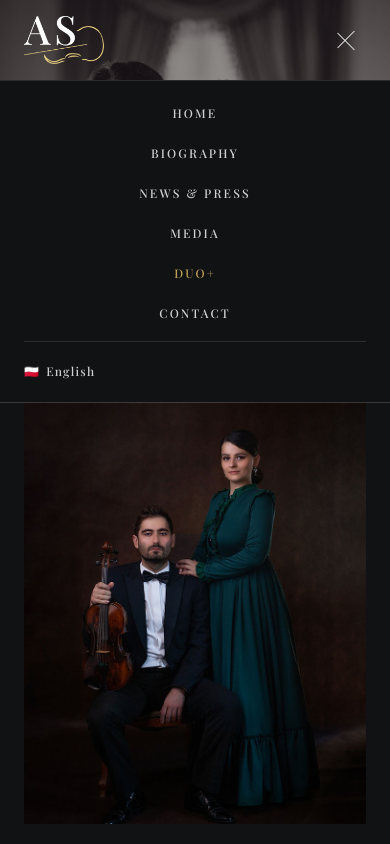
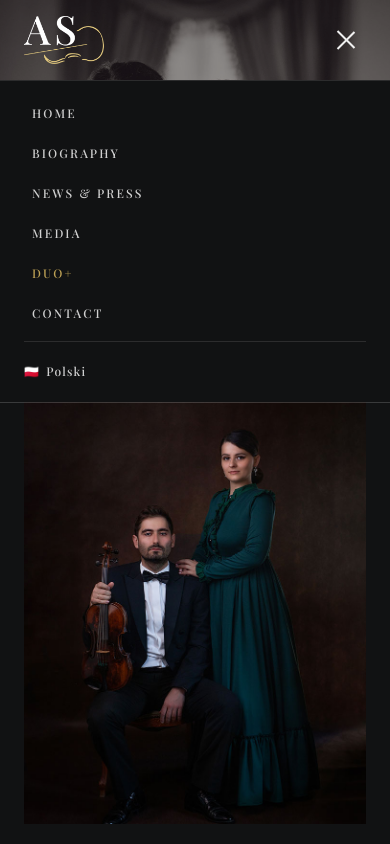
Before and after one commit to HeatGub/Adrian-site, a Next.js app: page /en/duo in a window 390 px wide. Both pictures are taken after a click on the button "Toggle menu". Shown: the top 844 px of the page. Built offline with nearby package versions, Linux system fonts and the light colour scheme; a web font is replaced by a local one.

Commit message:
Improve mobile navbar

```diff
--- a/src/components/LanguageSwitcher.tsx
+++ b/src/components/LanguageSwitcher.tsx
@@ -10,7 +10,7 @@ interface LanguageSwitcherProps {
 }
 
 const FLAGS: Record<Locale, string> = { en: "🇵🇱", pl: "🇬🇧" };
-const LABELS: Record<Locale, string> = { en: "English", pl: "Polski" };
+const LABELS: Record<Locale, string> = { en: "Polski", pl: "English" };
 
 export default function LanguageSwitcher({
   className = "text-(--text-secondary) hover:text-(--accent-primary) transition-colors text-xs tracking-widest font-medium",
--- a/src/components/NavItem.tsx
+++ b/src/components/NavItem.tsx
@@ -42,7 +42,7 @@ export default function NavItem({
     <Link
       href={href}
       onClick={onClick}
-      className={`transition-colors duration-200 text-center px-2 ${className} ${stateClass}`}
+      className={`transition-colors duration-200 md:text-center px-2 ${className} ${stateClass}`}
     >
       {label}
     </Link>
--- a/src/components/Navbar.tsx
+++ b/src/components/Navbar.tsx
@@ -15,20 +15,35 @@ export default function Navbar() {
   const locale = localeFromPath(pathname);
 
   const [menuOpen, setMenuOpen] = useState(false);
+  const [menuMounted, setMenuMounted] = useState(false);
+  const [menuVisible, setMenuVisible] = useState(false);
   const initialDim = 0.4;
-  const [dim, setDim] = useState(initialDim); // 40% dimmed
+  const [dim, setDim] = useState(initialDim);
+
+  const openMenu = () => {
+    setMenuMounted(true);
+    requestAnimationFrame(() => setMenuVisible(true));
+    setMenuOpen(true);
+  };
+
+  const closeMenu = () => {
+    setMenuVisible(false);
+    setMenuOpen(false);
+  };
+
+  const handleTransitionEnd = () => {
+    if (!menuVisible) setMenuMounted(false);
+  };
 
   useEffect(() => {
     const calculateDim = () => {
       const y = window.scrollY;
-      const fullDimThreshold = Math.min(y / 256, 1); // in pixels
-      const value = initialDim + (1 - initialDim) * fullDimThreshold; // initialDim - 100%
+      const fullDimThreshold = Math.min(y / 256, 1);
+      const value = initialDim + (1 - initialDim) * fullDimThreshold;
       setDim(value);
     };
     calculateDim();
-
     window.addEventListener("scroll", calculateDim, { passive: true });
-
     return () => window.removeEventListener("scroll", calculateDim);
   }, []);
 
@@ -37,9 +52,7 @@ export default function Navbar() {
       {/* BACKDROP DIM LAYER */}
       <div
         className="fixed top-0 left-0 right-0 h-20 z-40 pointer-events-none transition-colors duration-300"
-        style={{
-          backgroundColor: `rgba(0, 0, 0, ${dim})`,
-        }}
+        style={{ backgroundColor: `rgba(0, 0, 0, ${dim})` }}
       />
 
       {/* NAVBAR */}
@@ -63,40 +76,48 @@ export default function Navbar() {
               wrapperClassName="flex items-center justify-between flex-1"
               itemClassName="text-sm tracking-[0.01em] sm:tracking-[0.05em] md:tracking-[0.1em] xl:tracking-[0.2em] font-medium"
             />
-            <LanguageSwitcher className="ml-4 md:ml-2 lg:ml-10 xl:ml-20"/>
+            <LanguageSwitcher className="ml-4 md:ml-2 lg:ml-10 xl:ml-20" />
           </nav>
 
           {/* Mobile menu button */}
           <button
-            className="md:hidden flex flex-col gap-1.5 p-2"
-            onClick={() => setMenuOpen((o) => !o)}
+            className="md:hidden flex flex-col gap-1.25 p-2 cursor-pointer"
+            onClick={() => (menuOpen ? closeMenu() : openMenu())}
             aria-label="Toggle menu"
           >
             <span
-              className={`block w-6 h-px bg-(--text-primary) transition-all duration-300 ${
-                menuOpen ? "rotate-45 translate-y-2" : ""
+              className={`block w-6 h-0.5 bg-(--text-primary) transition-all duration-300 ${
+                menuOpen ? "rotate-45 translate-y-[6.5px]" : ""
               }`}
             />
             <span
-              className={`block w-6 h-px bg-(--text-primary) transition-all duration-300 ${
-                menuOpen ? "opacity-0" : ""
+              className={`block w-6 h-0.5 bg-(--text-primary) transition-all duration-300 ${
+                menuOpen ? "opacity-0 scale-x-0" : ""
               }`}
             />
             <span
-              className={`block w-6 h-px bg-(--text-primary) transition-all duration-300 ${
-                menuOpen ? "-rotate-45 -translate-y-2" : ""
+              className={`block w-6 h-0.5 bg-(--text-primary) transition-all duration-300 ${
+                menuOpen ? "-rotate-45 translate-y-[-6.5px]" : ""
               }`}
             />
           </button>
         </Container>
 
         {/* Mobile menu */}
-        {menuOpen && (
-          <div className="md:hidden bg-(--bg-secondary) border-t border-(--border-default)/20 px-6 py-5">
+        {menuMounted && (
+          <div
+            onTransitionEnd={handleTransitionEnd}
+            style={{
+              transition: "opacity 250ms ease, transform 250ms ease",
+              opacity: menuVisible ? 1 : 0,
+              transform: menuVisible ? "translateY(0)" : "translateY(-8px)",
+            }}
+            className="md:hidden bg-(--bg-secondary) border-t border-(--border-default)/20 px-6 py-5"
+          >
             <NavLinks
               wrapperClassName="flex flex-col gap-4"
               itemClassName="text-xs tracking-[0.18em] font-medium py-1"
-              onLinkClick={() => setMenuOpen(false)}
+              onLinkClick={closeMenu}
             />
             <div className="mt-4 pt-4 border-t border-(--border-default)/20">
               <LanguageSwitcher showLabel />
```
